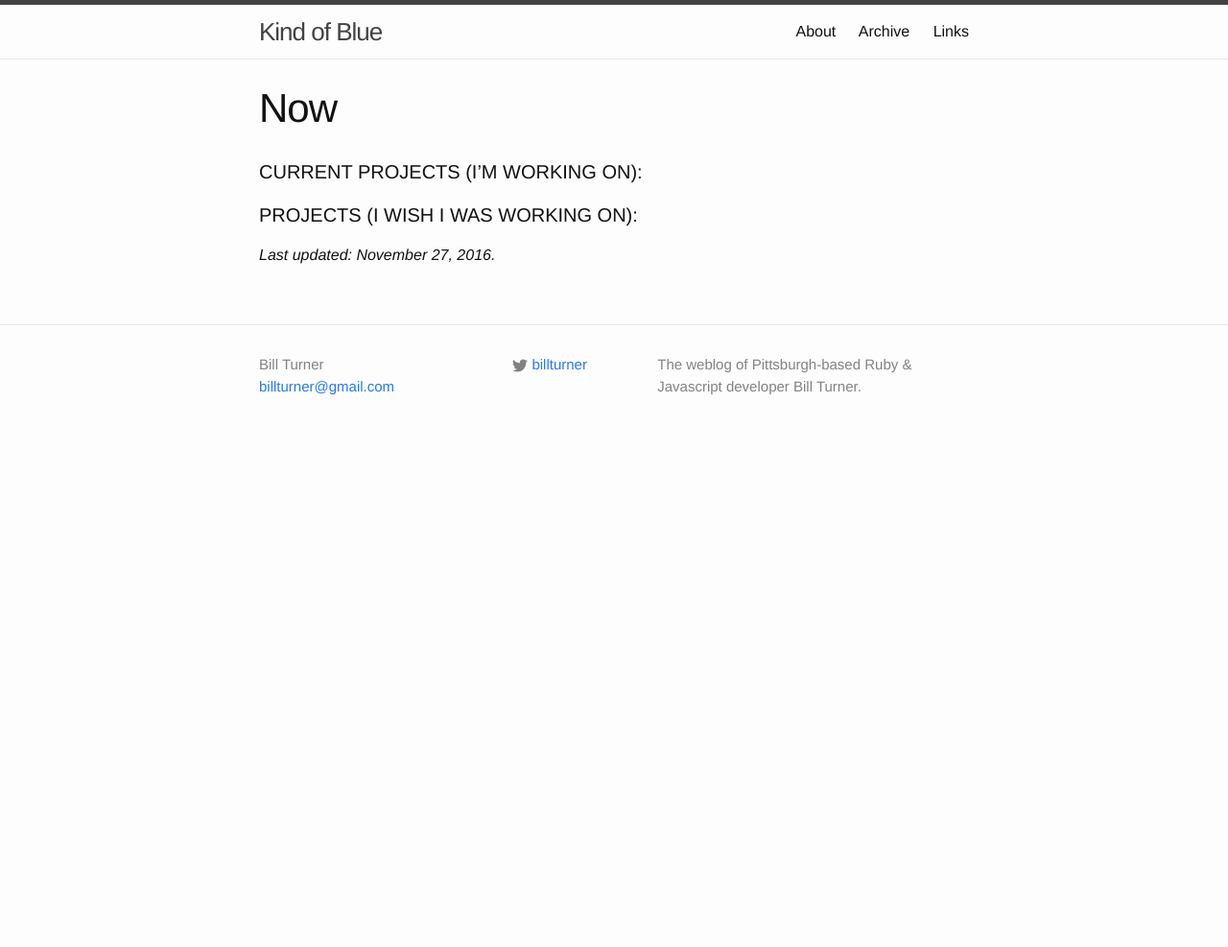
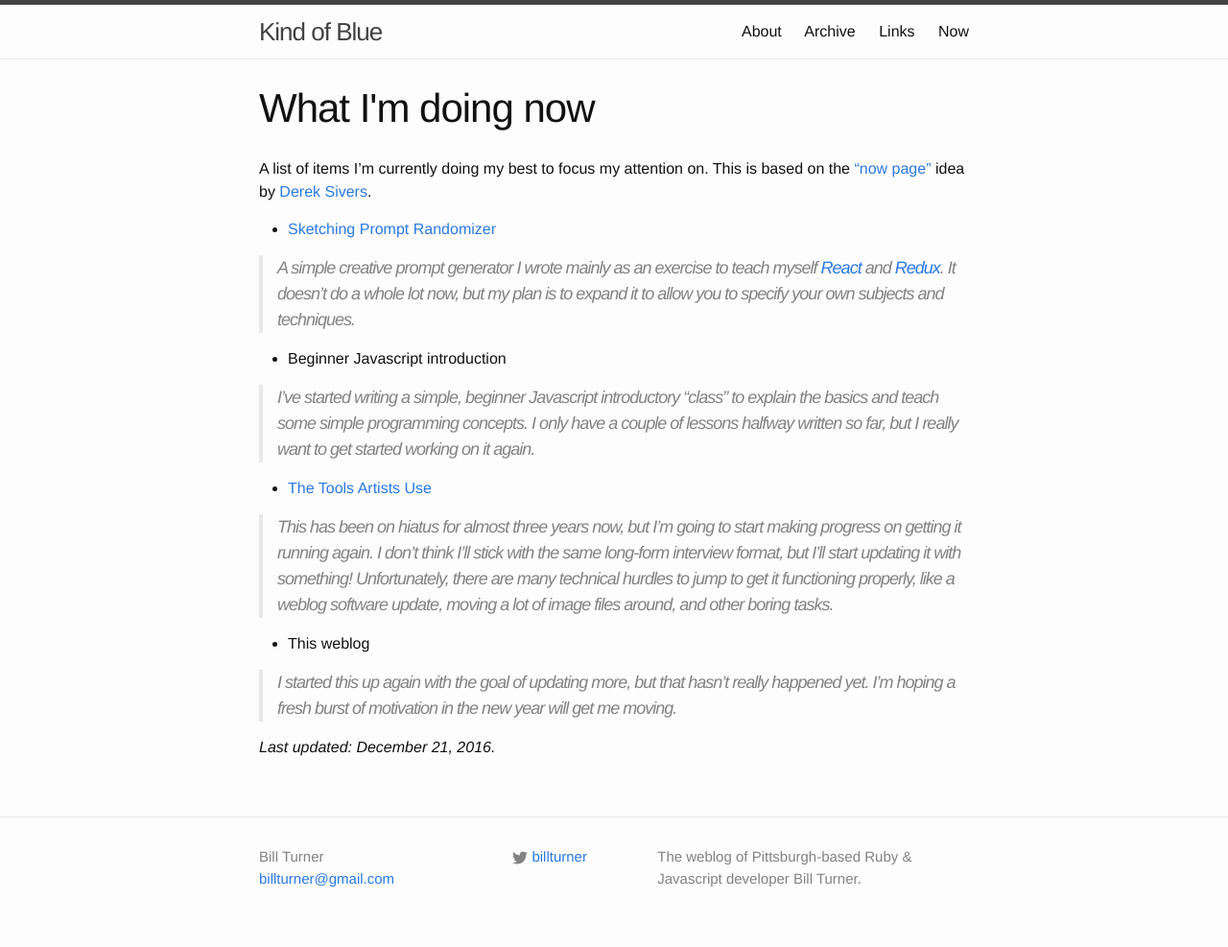
Before and after one commit to billturner/older_new_kindofblue.com, a Jekyll site: the page built from now.md, in a window 1280 px wide. Shown: the whole page at 96% size. Built offline with Jekyll 4.4.1, drawn with Linux system fonts in a browser that asks for light colours; before the commit the page ends 900 px from its top, so only the background shows below that.

```diff
--- a/_includes/header.html
+++ b/_includes/header.html
@@ -15,6 +15,7 @@
         <a class="page-link" title="About" rel="bookmark" href="/about.html">About</a>
         <a class="page-link" title="Archive" rel="bookmark" href="/archive.html">Archive</a>
         <a class="page-link" title="Links" rel="bookmark" href="/links.html">Links</a>
+        <a class="page-link" title="Now" rel="bookmark" href="/now.html">Now</a>
       </div>
     </nav>
   </div>
--- a/now.md
+++ b/now.md
@@ -1,10 +1,24 @@
 ---
 layout: page
-title: Now
+title: What I'm doing now
 permalink: /now.html
 ---
-#### CURRENT PROJECTS (I’M WORKING ON):
+A list of items I'm currently doing my best to focus my attention on. This is based on the ["now page"](http://nownownow.com/about "About the now page") idea by [Derek Sivers](https://sivers.org/ "Derek Sivers' website").
 
-#### PROJECTS (I WISH I WAS WORKING ON):
+* [Sketching Prompt Randomizer](http://prompts.kindofblue.com/)
 
-_Last updated: November 27, 2016._
+> A simple creative prompt generator I wrote mainly as an exercise to teach myself [React](https://facebook.github.io/react/ "React homepage") and [Redux](http://redux.js.org/ "Redux documentation site"). It doesn't do a whole lot now, but my plan is to expand it to allow you to specify your own subjects and techniques.
+
+* Beginner Javascript introduction
+
+> I've started writing a simple, beginner Javascript introductory "class" to explain the basics and teach some simple programming concepts. I only have a couple of lessons halfway written so far, but I really want to get started working on it again.
+
+* [The Tools Artists Use](http://thetoolsartistsuse.com/ "The Tools Artists Use homepage")
+
+> This has been on hiatus for almost three years now, but I'm going to start making progress on getting it running again. I don't think I'll stick with the same long-form interview format, but I'll start updating it with something! Unfortunately, there are many technical hurdles to jump to get it functioning properly, like a weblog software update, moving a lot of image files around, and other boring tasks.
+
+* This weblog
+
+> I started this up again with the goal of updating more, but that hasn't really happened yet. I'm hoping a fresh burst of motivation in the new year will get me moving.
+
+_Last updated: December 21, 2016._
```
Also changed, not shown: _posts/2016/12/2016-12-10-sketching-more.md (deleted, +0 -16 lines), _posts/2016/12/2016-12-21-sketching-more.md (added, +16 -0 lines), Gemfile.lock.
